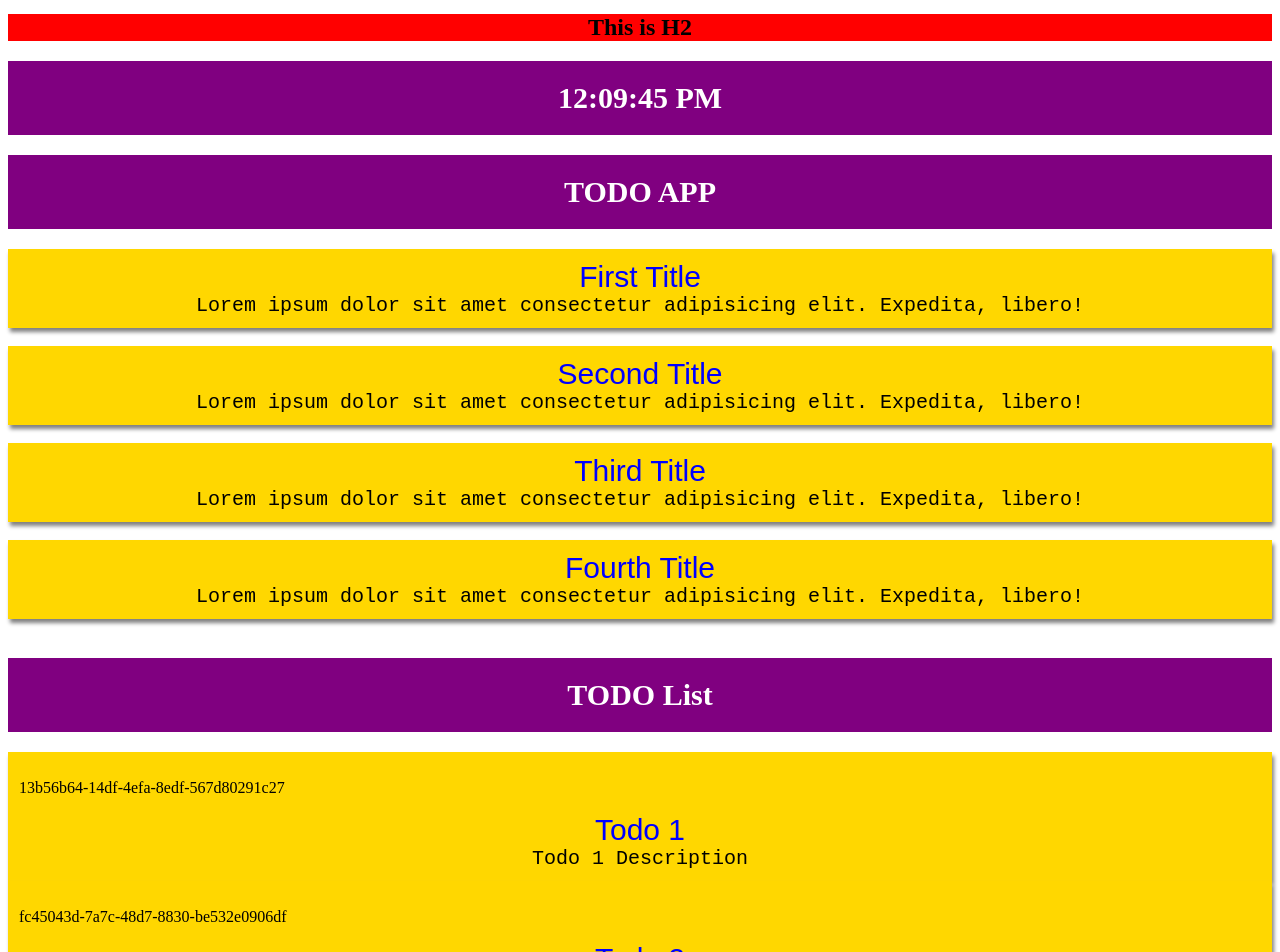
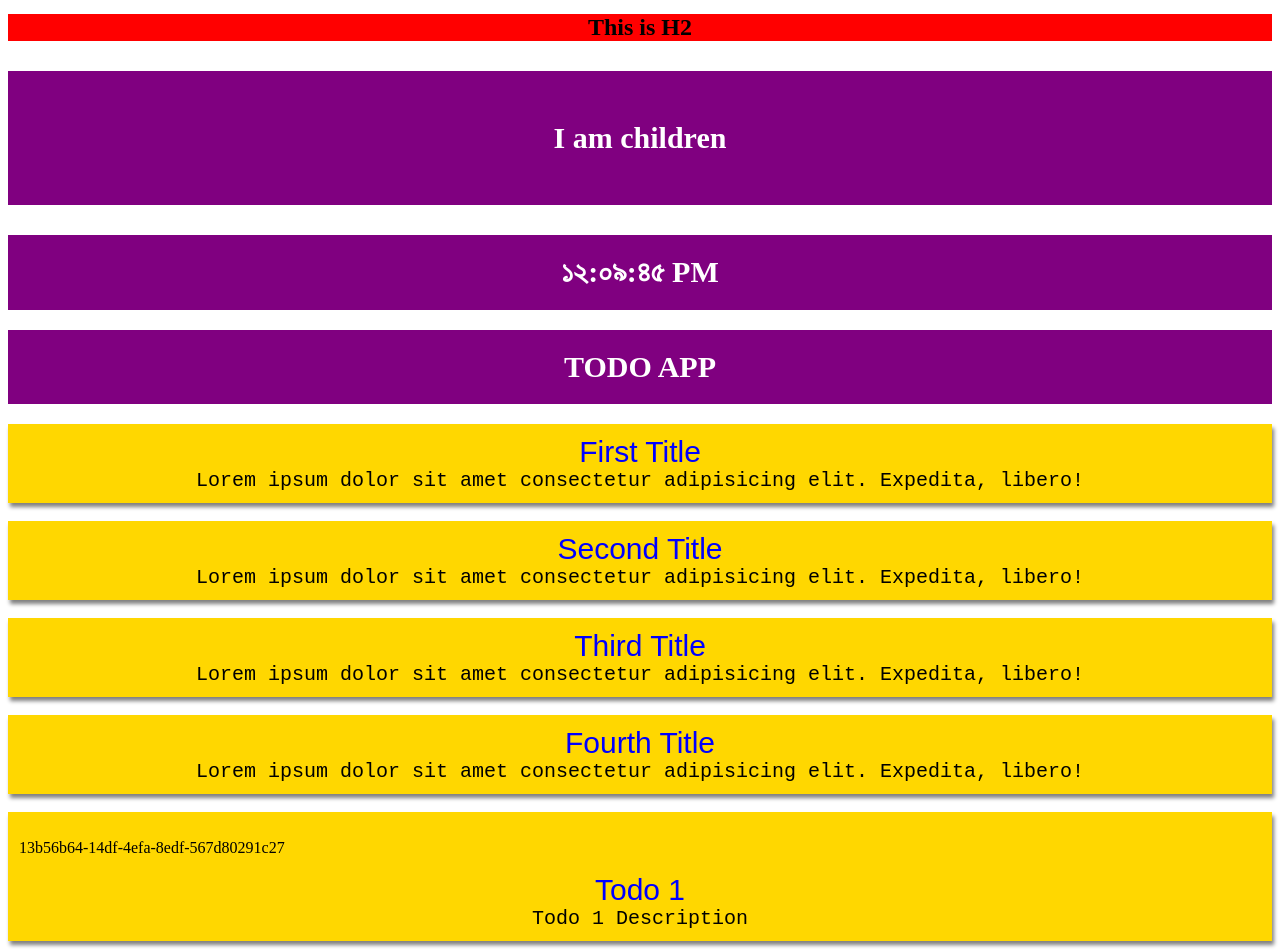
Before and after one commit to shamim7999/react, a React (Create React App) app in the folder my-react-app-2/: page / in a window 1280 px wide. Shown: the part 100-1052 px from the top of the page. Built offline with nearby package versions, Linux system fonts and the light colour scheme.

Commit message:
Folder seperated

```diff
--- a/my-react-app-2/src/App.js
+++ /dev/null
@@ -1,26 +0,0 @@
-import React from "react";
-import Card from "./components/Card";
-import Data from "./data.json"
-
-
-const App = () => {
-
-    let items = Data.map((item, index) => {
-        return (
-            <span key={index}>
-                <Card titleText={item.title} descText={item.desc} />
-                <br />
-            </span>
-        );
-    } );
-
-    return (
-        <div>
-           <h1 className="headingStyle">TODO APP</h1>
-           {items}
-        </div>
-    );
-}
-
-
-export default App;
--- /dev/null
+++ b/my-react-app-2/src/Apps/App.js
@@ -0,0 +1,23 @@
+import React from "react";
+import Card from "../components/Card";
+import Data from "../jsons/data.json";
+
+const App = () => {
+  let items = Data.map((item, index) => {
+    return (
+      <span key={index}>
+        <Card titleText={item.title} descText={item.desc} />
+        <br />
+      </span>
+    );
+  });
+
+  return (
+    <div>
+      <h1 className="headingStyle">TODO APP</h1>
+      {items}
+    </div>
+  );
+};
+
+export default App;
--- /dev/null
+++ b/my-react-app-2/src/Apps/TodoApp.js
@@ -0,0 +1,57 @@
+import React from "react";
+import TodoList from "../components/TodoList";
+
+// const List = () => {
+//   let items = TodoList.map((item) => {
+//     console.log(item.id);
+//     return (
+//       <div key={item.id}>
+//         <div className="card">
+//           <p>{item.id}</p>
+//           <div className="card-title">{item.title}</div>
+//           <div className="card-desc">{item.desc}</div>
+//         </div>
+//         <br />
+//       </div>
+//     );
+//   });
+
+//   //items = [];
+
+//   console.log(items);
+//   return (
+//     <div>
+//       <h1 className="headingStyle">TODO List</h1>
+//       {items.length === 0 ? "No Items" : items}
+//     </div>
+//   );
+// };
+
+const List = () => {
+  let items = [...TodoList];
+
+  //items = [];
+  console.log(items);
+  return (
+    <div>
+      {items.length === 0 ? (
+        <h1 className="headingStyle">Item not found</h1>
+      ) : (
+        items.map((item) => {
+          return (
+            <div key={item.id} onClick={() => console.log("Clicked!!!!")}>
+              <div className="card">
+                <p>{item.id}</p>
+                <div className="card-title">{item.title}</div>
+                <div className="card-desc">{item.desc}</div>
+              </div>
+              <br />
+            </div>
+          );
+        })
+      )}
+    </div>
+  );
+};
+
+export default List;
--- a/my-react-app-2/src/TodoApp.js
+++ /dev/null
@@ -1,30 +0,0 @@
-import React from "react";
-import TodoList from "./components/TodoList";
-
-
-const List = () => {
-    let items = TodoList.map((item) => {
-        console.log(item.id);
-        return (
-            <div key={item.id}>
-                <div className='card'>
-                    <p>{item.id}</p>
-                    <div className="card-title">
-                        {item.title}
-                    </div>
-                    <div className="card-desc">
-                        { item.desc}
-                    </div>
-                </div>
-            </div>
-        );
-    });
-    return (
-        <div>
-           <h1 className="headingStyle">TODO List</h1>
-           {items}
-        </div>
-    );
-};
-
-export default List;
--- a/my-react-app-2/src/index.js
+++ b/my-react-app-2/src/index.js
@@ -1,22 +1,67 @@
-import React from 'react';
-import ReactDOM from 'react-dom/client';
-import App from './App';
-import List from './TodoApp';
+import React from "react";
+import ReactDOM from "react-dom/client";
+import App from "./Apps/App";
+import List from "./Apps/TodoApp";
 
 const demo = {
-   backgroundColor: "red",
-   textAlign: "center"
+  backgroundColor: "red",
+  textAlign: "center",
+};
+
+class Clock extends React.Component {
+  constructor(props) {
+    super(props);
+    this.state = { date: new Date() };
+  }
+
+  componentDidMount() {
+    this.clockTimer = setInterval(() => {
+      this.tick();
+    }, 1000);
+  }
+
+  componentWillUnmount() {
+    clearInterval(this.clockTimer);
+  }
+
+  tick() {
+    this.setState({
+      date: new Date(),
+    });
+  }
+
+  render() {
+    return (
+      <div>
+        <h1 className="headingStyle">Hello React, create apppppopopopo!</h1>
+        <h2 style={demo}>This is H2</h2>
+        <h3 className="headingStyle">{this.props.children}</h3>
+        <h1 className="headingStyle">
+          {this.state.date.toLocaleTimeString(this.props.locale)}
+        </h1>
+        <App />
+        <List />
+      </div>
+    );
+  }
 }
 
-setInterval(() => {
-  const myFirstElement =
-  <div>
-        <h1 className='headingStyle'>Hello React, create apppppopopopo!</h1>
-        <h2 style={demo}>This is H2</h2>
-        <h1 className='headingStyle'>{new Date().toLocaleTimeString()}</h1>
-        <App /> <List />
-    </div>
+// setInterval(() => {
+//   const myFirstElement =
+//   <div>
+//         <h1 className='headingStyle'>Hello React, create apppppopopopo!</h1>
+//         <h2 style={demo}>This is H2</h2>
+//         <h1 className='headingStyle'>{new Date().toLocaleTimeString()}</h1>
+//         <App /> <List />
+//     </div>
 
-const root = ReactDOM.createRoot(document.getElementById('root'));
-root.render(myFirstElement);
-}, 1000);
+// const root = ReactDOM.createRoot(document.getElementById('root'));
+// root.render(myFirstElement);
+// }, 1000);
+
+const root = ReactDOM.createRoot(document.getElementById("root"));
+root.render(
+  <Clock locale="bn-BD">
+    <p>I am children</p>
+  </Clock>
+);
```
Also changed, not shown: my-react-app-2/src/jsons/data.json (renamed from my-react-app-2/src/data.json).
